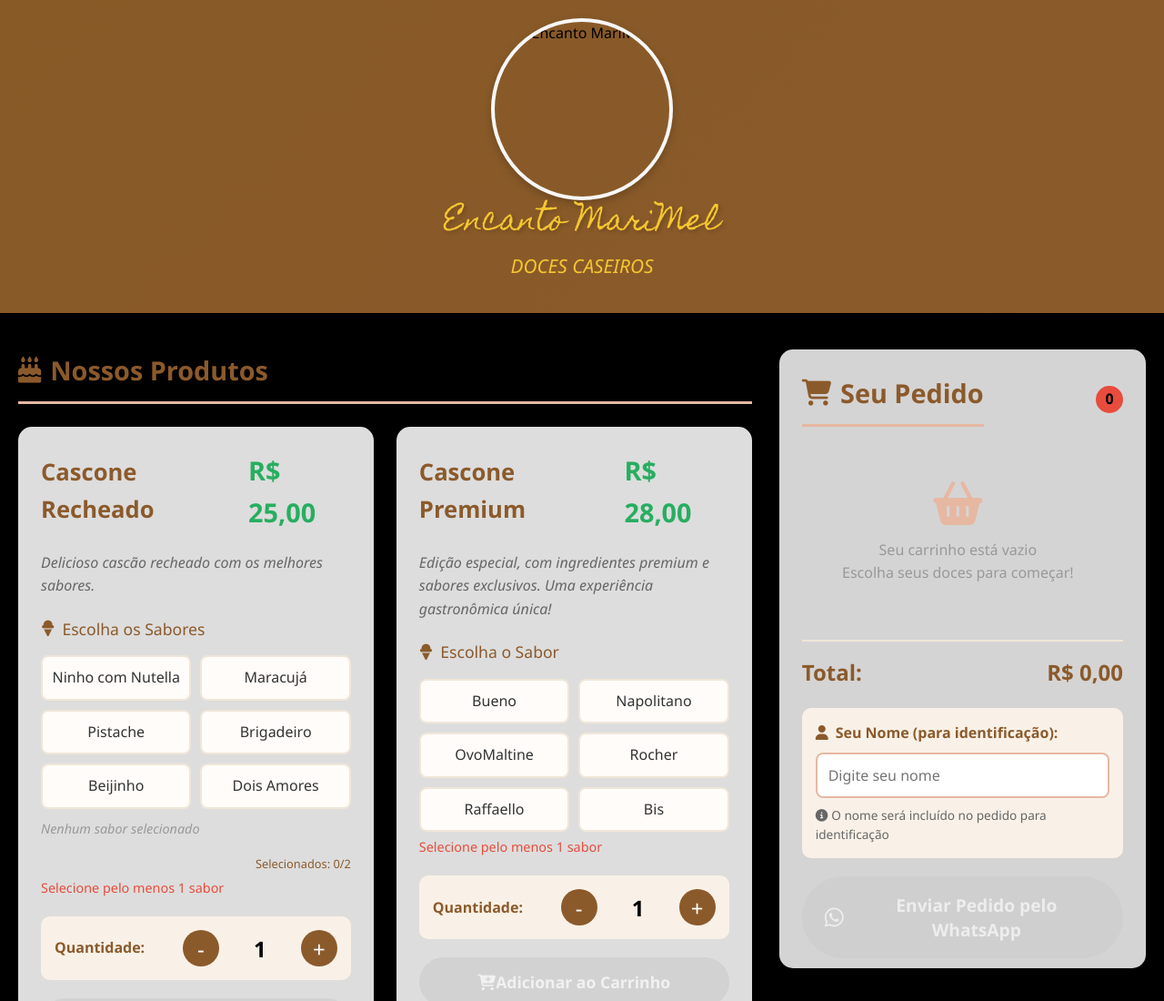
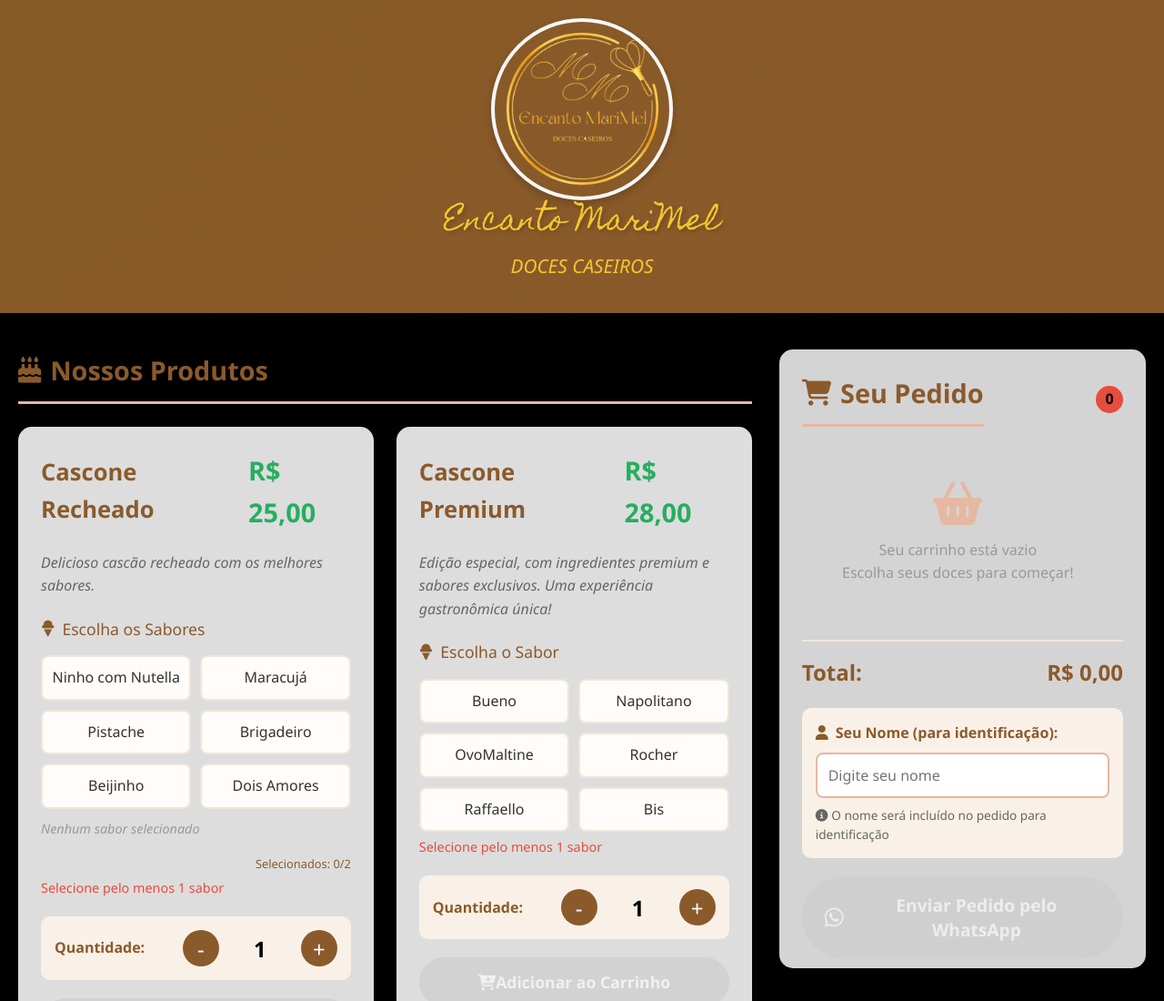
Before and after one commit to marimel19/Marimel, a plain HTML site: page index.html in a window 1280 px wide. Shown: the top 1100 px of the page at 91% size. Drawn offline with Linux system fonts and the light colour scheme; the site is published under a folder, as on GitHub Pages, so addresses that start at the root find nothing.

Commit message:
Update index.html

```diff
--- a/index.html
+++ b/index.html
@@ -577,7 +577,7 @@
     <header>
         <div class="container">
             <div class="logo-container">
-                <img src="/Marimel/img/LOGO MM.png" alt="Encanto MariMel" class="logo-img">
+                <img src="img/LOGO MM.png" alt="Encanto MariMel" class="logo-img">
                 <div class="brand-name">Encanto MariMel</div>
                 <div class="brand-subtitle">DOCES CASEIROS</div>
             </div>
@@ -1153,4 +1153,5 @@
 
     </script>
 </body>
+
 </html>
```
